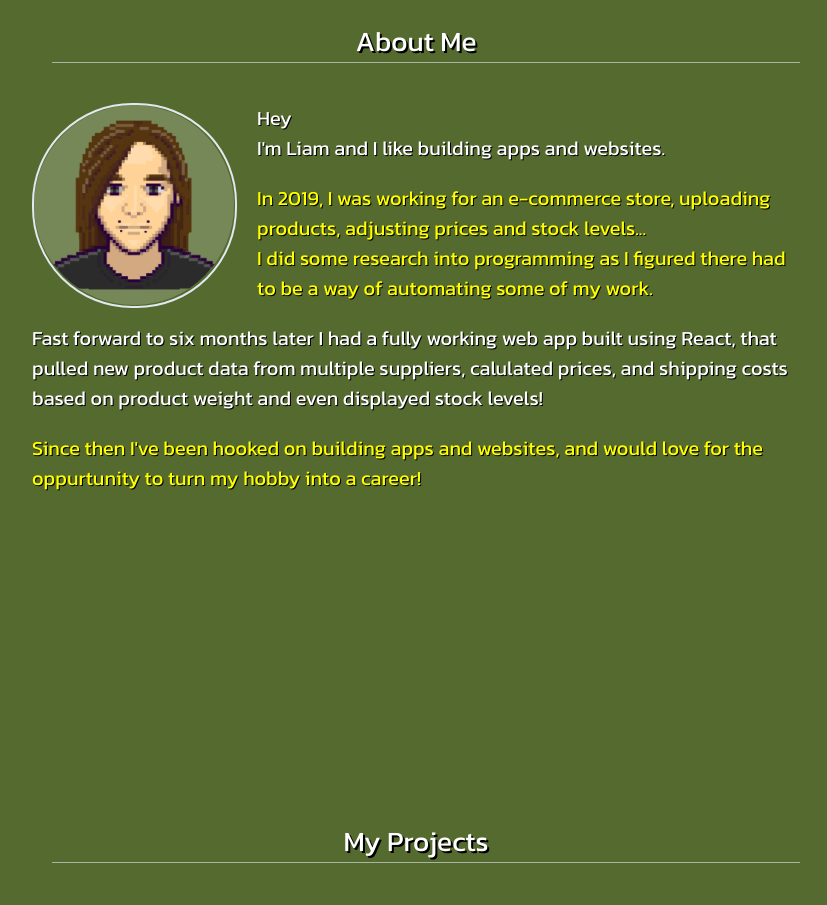
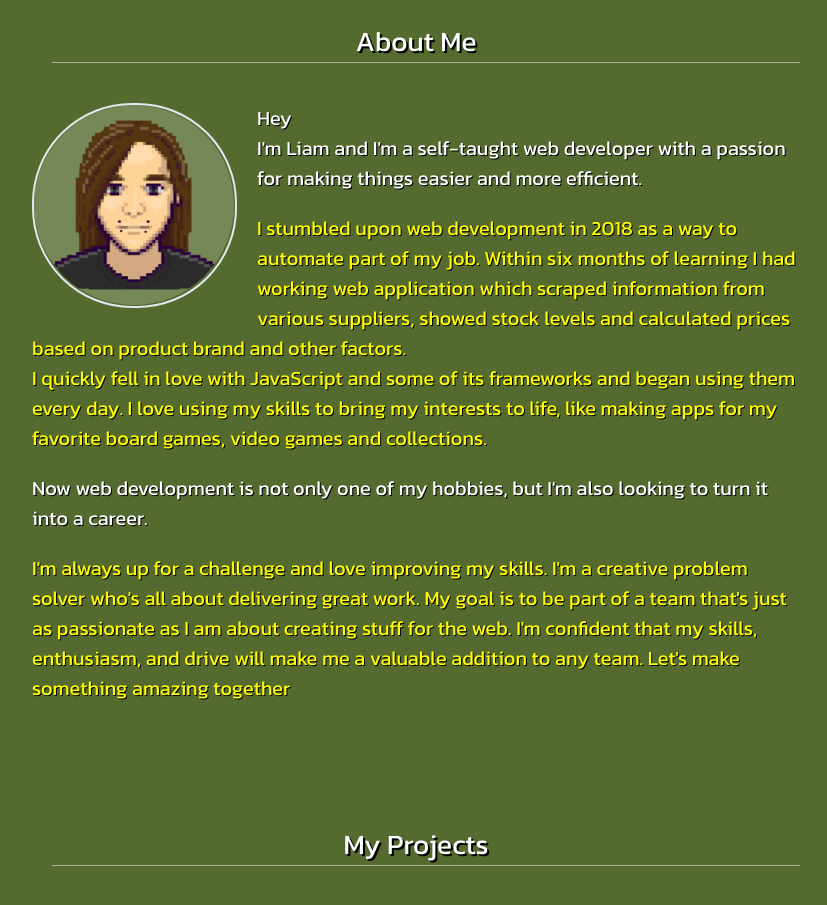
Before and after one commit to Liiaam93/portfolio-react, a React (Create React App) app: page / in a window 1280 px wide. Shown: the part 1000-1905 px from the top of the page, without its empty margins (224-1051 px from the left). Built offline with nearby package versions, Linux system fonts and the light colour scheme.

Commit message:
Update About.tsx

```diff
--- a/src/pages/About.tsx
+++ b/src/pages/About.tsx
@@ -57,24 +57,19 @@ const About = () => {
           </Box>
           <Box fontSize="xl" textShadow={"1px 1px #000"}>
             <Text textAlign={"left"}>Hey</Text>
-            <Text>I'm Liam and I like building apps and websites.</Text>
+            <Text>I'm Liam and I'm a self-taught web developer with a passion for making things easier and more efficient. </Text>
             <Text pt="5" color={"yellow"}>
-              In 2019, I was working for an e-commerce store, uploading
-              products, adjusting prices and stock levels...
+              I stumbled upon web development in 2018 as a way to automate part of my job. Within six months of learning I had working web application which scraped information from various suppliers, showed stock levels and calculated prices based on product brand and other factors.
             </Text>
             <Text color={"yellow"}>
-              I did some research into programming as I figured there had to be
-              a way of automating some of my work.
+              I quickly fell in love with JavaScript and some of its frameworks and began using them every day. I love using my skills to bring my interests to life, like making apps for my favorite board games, video games and collections.
             </Text>
             <Text pt="5">
-              Fast forward to six months later I had a fully working web app
-              built using React, that pulled new product data from multiple
-              suppliers, calulated prices, and shipping costs based on product
-              weight and even displayed stock levels!
+              Now web development is not only one of my hobbies, but I'm also looking to turn it into a career.
             </Text>
             <Text color={"yellow"} pt="5">
-              Since then I've been hooked on building apps and websites, and
-              would love for the oppurtunity to turn my hobby into a career!
+              I'm always up for a challenge and love improving my skills. I'm a creative problem solver who's all about delivering great work.
+              My goal is to be part of a team that's just as passionate as I am about creating stuff for the web. I'm confident that my skills, enthusiasm, and drive will make me a valuable addition to any team. Let's make something amazing together
             </Text>
           </Box>
         </Box>
```
